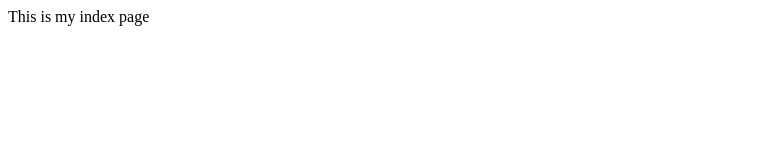
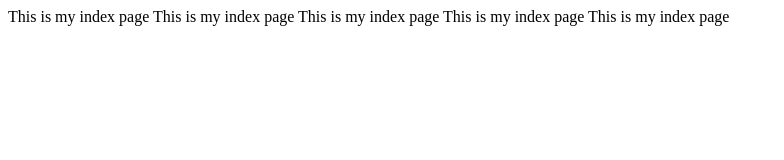
Before and after one commit to naveedmac/git_demo_sept_2020, a plain HTML site: page index.html in a window 1280 px wide. Shown: the whole page, without its empty margins (0-784 px from the left). Drawn offline with Linux system fonts and the light colour scheme.

Commit message:
updated index.html

```diff
--- a/index.html
+++ b/index.html
@@ -7,5 +7,9 @@
 </head>
 <body>
     This is my index page
+    This is my index page
+    This is my index page
+    This is my index page
+    This is my index page
 </body>
 </html>
```
